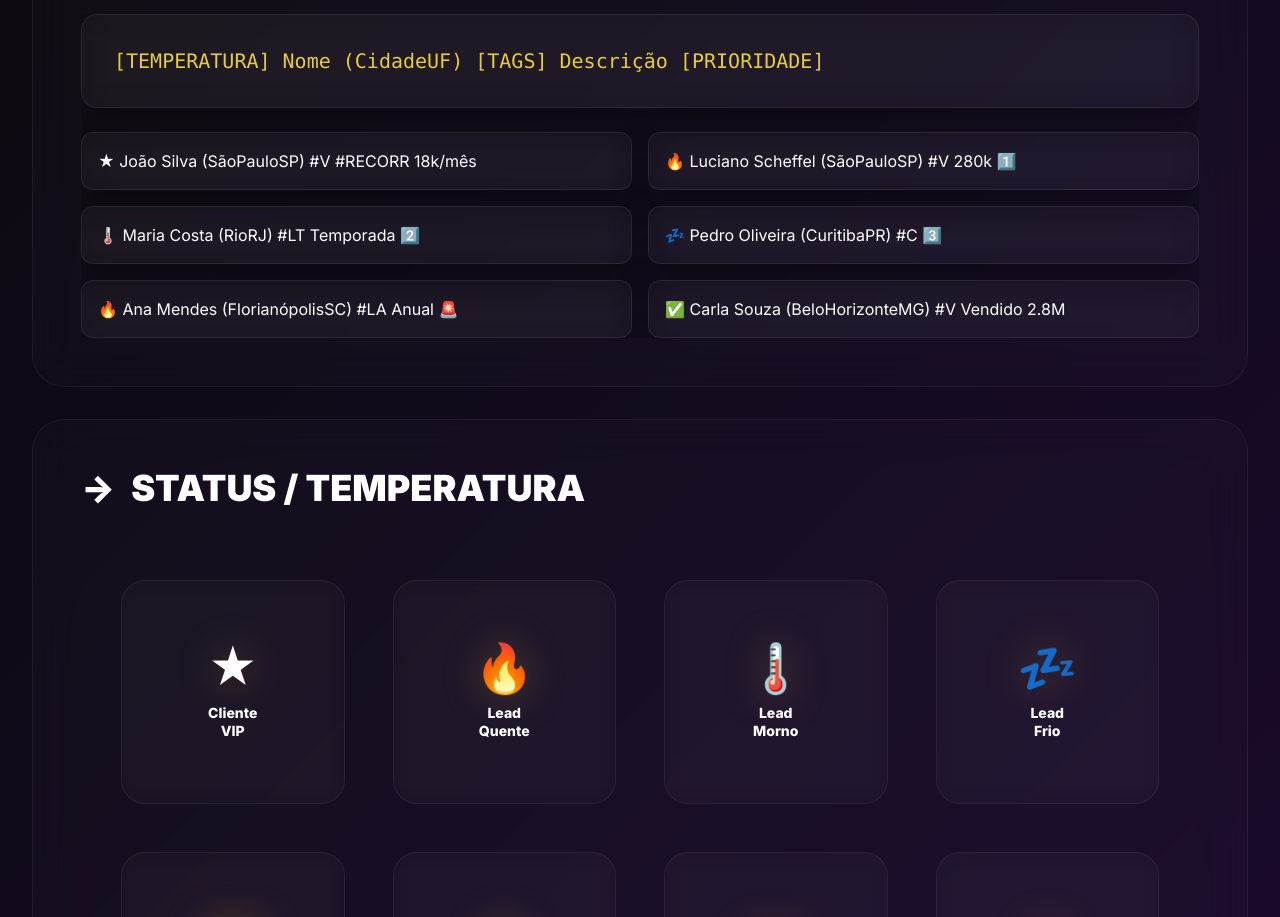
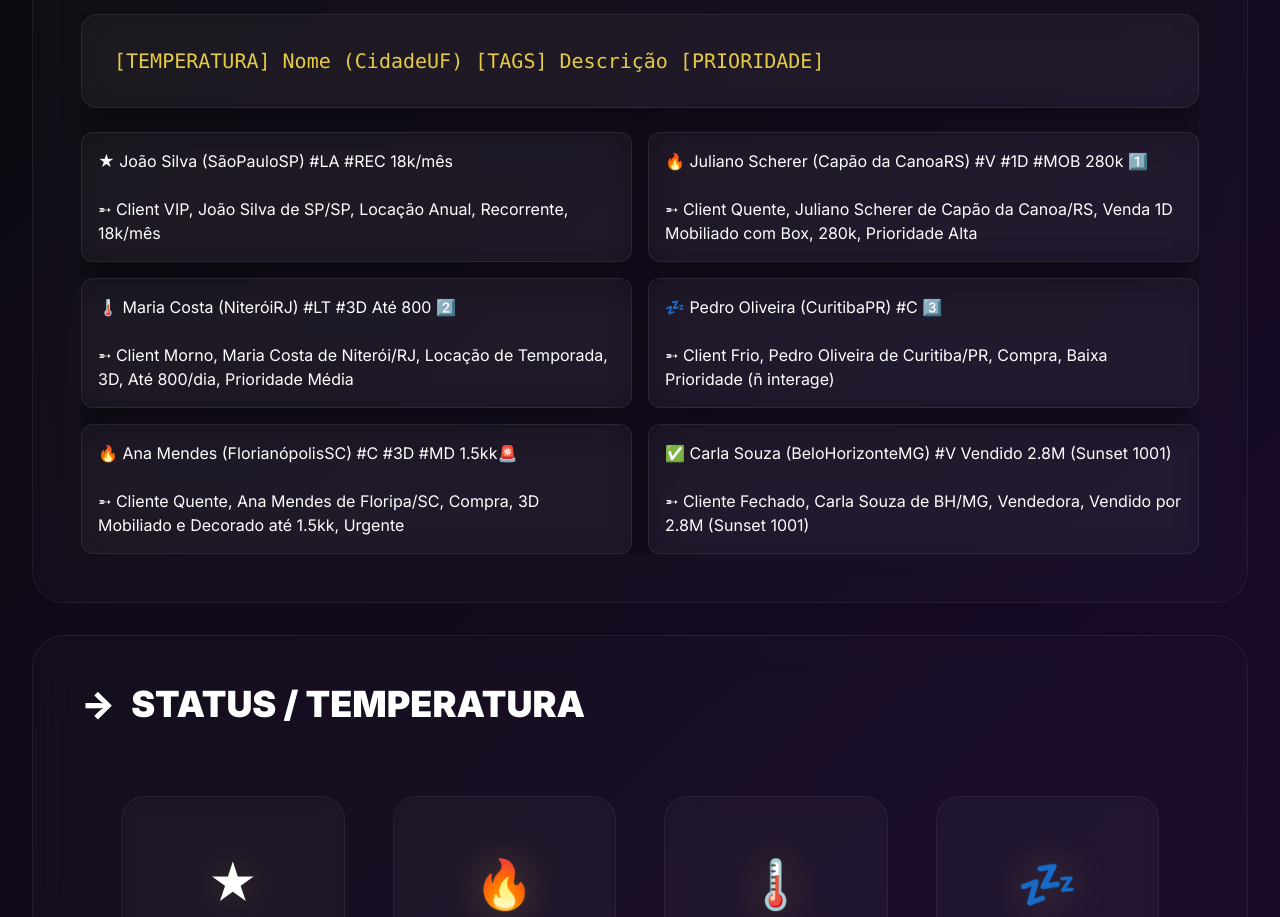
Before and after one commit to lscheffel/MetodoPower, a plain HTML site: page ticoteco.html in a window 1280 px wide. Shown: the part 561-1478 px from the top of the page. Drawn offline with nearby package versions, Linux system fonts and the light colour scheme.

Commit message:
frozen header

```diff
--- a/ticoteco.html
+++ b/ticoteco.html
@@ -296,8 +296,8 @@
       <p class="text-xl md:text-2xl font-light opacity-80">CRM Definitivo para Corretores de Alto Desempenho</p>
       <div class="hero-badges mt-8 flex gap-4 justify-center flex-wrap">
         <a href="https://instagram.com/lucianoscheffelcorretor" target="_blank" class="px-6 py-2 bg-white/5 backdrop-blur rounded-full text-sm hover:bg-white/10 transition-all">📸 @lucianoscheffelcorretor</a>
-        <span class="px-6 py-2 bg-white/5 backdrop-blur rounded-full text-sm">👨‍💼 Criado por Luciano Scheffel</span>
         <a href="shortcuts.html" class="px-6 py-2 bg-white/5 backdrop-blur rounded-full text-sm hover:bg-white/10 transition-all">⚡ Atalhos Rápidos</a>
+        <a href="https://wa.me/+5551991076688" target="_blank" class="px-6 py-2 bg-white/5 backdrop-blur rounded-full text-sm hover:bg-white/10 transition-all">⚙️ Mais Ferramentas</a>
       </div>
     </div>
   </header>
@@ -310,12 +310,18 @@
         <code class="block text-lg md:text-xl font-mono text-yellow-300/90">[TEMPERATURA] Nome (CidadeUF) [TAGS] Descrição [PRIORIDADE]</code>
       </div>
       <div class="grid grid-cols-1 md:grid-cols-2 gap-4">
-        <div class="glass rounded-xl p-4 hover:border-yellow-500/30 transition-all">★ João Silva (SãoPauloSP) #V #RECORR 18k/mês</div>
-        <div class="glass rounded-xl p-4 hover:border-yellow-500/30 transition-all">🔥 Luciano Scheffel (SãoPauloSP) #V 280k 1️⃣</div>
-        <div class="glass rounded-xl p-4 hover:border-yellow-500/30 transition-all">🌡️ Maria Costa (RioRJ) #LT Temporada 2️⃣</div>
-        <div class="glass rounded-xl p-4 hover:border-yellow-500/30 transition-all">💤 Pedro Oliveira (CuritibaPR) #C 3️⃣</div>
-        <div class="glass rounded-xl p-4 hover:border-yellow-500/30 transition-all">🔥 Ana Mendes (FlorianópolisSC) #LA Anual 🚨</div>
-        <div class="glass rounded-xl p-4 hover:border-yellow-500/30 transition-all">✅ Carla Souza (BeloHorizonteMG) #V Vendido 2.8M</div>
+        <div class="glass rounded-xl p-4 hover:border-yellow-500/30 transition-all">★ João Silva (SãoPauloSP) #LA #REC 18k/mês
+        <p class="mt-6">➵ Client VIP, João Silva de SP/SP, Locação Anual, Recorrente, 18k/mês</p></div>
+
+        <div class="glass rounded-xl p-4 hover:border-yellow-500/30 transition-all">🔥 Juliano Scherer (Capão da CanoaRS) #V #1D #MOB 280k 1️⃣<p class="mt-6">➵ Client Quente, Juliano Scherer de Capão da Canoa/RS, Venda 1D Mobiliado com Box, 280k, Prioridade Alta</p></div>
+
+        <div class="glass rounded-xl p-4 hover:border-yellow-500/30 transition-all">🌡️ Maria Costa (NiteróiRJ) #LT #3D Até 800 2️⃣<p class="mt-6">➵ Client Morno, Maria Costa de Niterói/RJ, Locação de Temporada, 3D, Até 800/dia, Prioridade Média</p></div>
+
+        <div class="glass rounded-xl p-4 hover:border-yellow-500/30 transition-all">💤 Pedro Oliveira (CuritibaPR) #C 3️⃣<p class="mt-6">➵ Client Frio, Pedro Oliveira de Curitiba/PR, Compra, Baixa Prioridade (ñ interage)</p></div>
+
+        <div class="glass rounded-xl p-4 hover:border-yellow-500/30 transition-all">🔥 Ana Mendes (FlorianópolisSC) #C #3D #MD 1.5kk🚨<p class="mt-6">➵ Cliente Quente, Ana Mendes de Floripa/SC, Compra, 3D Mobiliado e Decorado até 1.5kk, Urgente</p></div>
+
+        <div class="glass rounded-xl p-4 hover:border-yellow-500/30 transition-all">✅ Carla Souza (BeloHorizonteMG) #V Vendido 2.8M (Sunset 1001)<p class="mt-6">➵ Cliente Fechado, Carla Souza de BH/MG, Vendedora, Vendido por 2.8M (Sunset 1001)</p></div>
       </div>
     </div>
   </section>
@@ -432,7 +438,8 @@
 
   <footer class="text-center py-12 opacity-60 text-sm">
     <p>Método POWER | Luciano Scheffel, Corretor © Novembro 2025</p>
-    <p class="mt-2">Design moderno • Performance otimizada • Mobile-first</p>
+    <p class="mt-2">Design moderno • Segmentação avançada • CRM definitivo, gratuíto e minimalista</p>
+    <p class="mt-2">Faça de seu Smartphone sua ferramenta mais poderosa de trabalho!</p>
   </footer>
 </div>
 
```
Also changed, not shown: shortcuts.html (+1 -1 lines).
